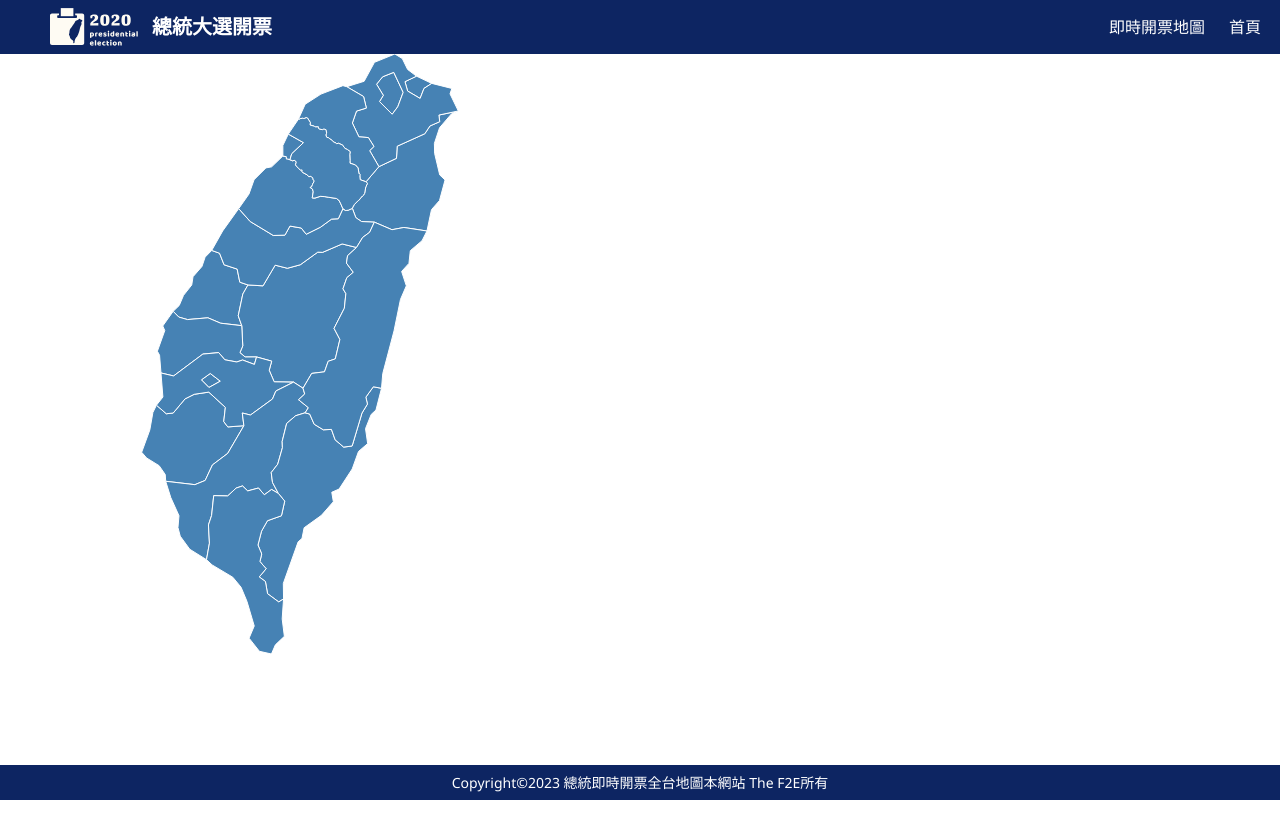
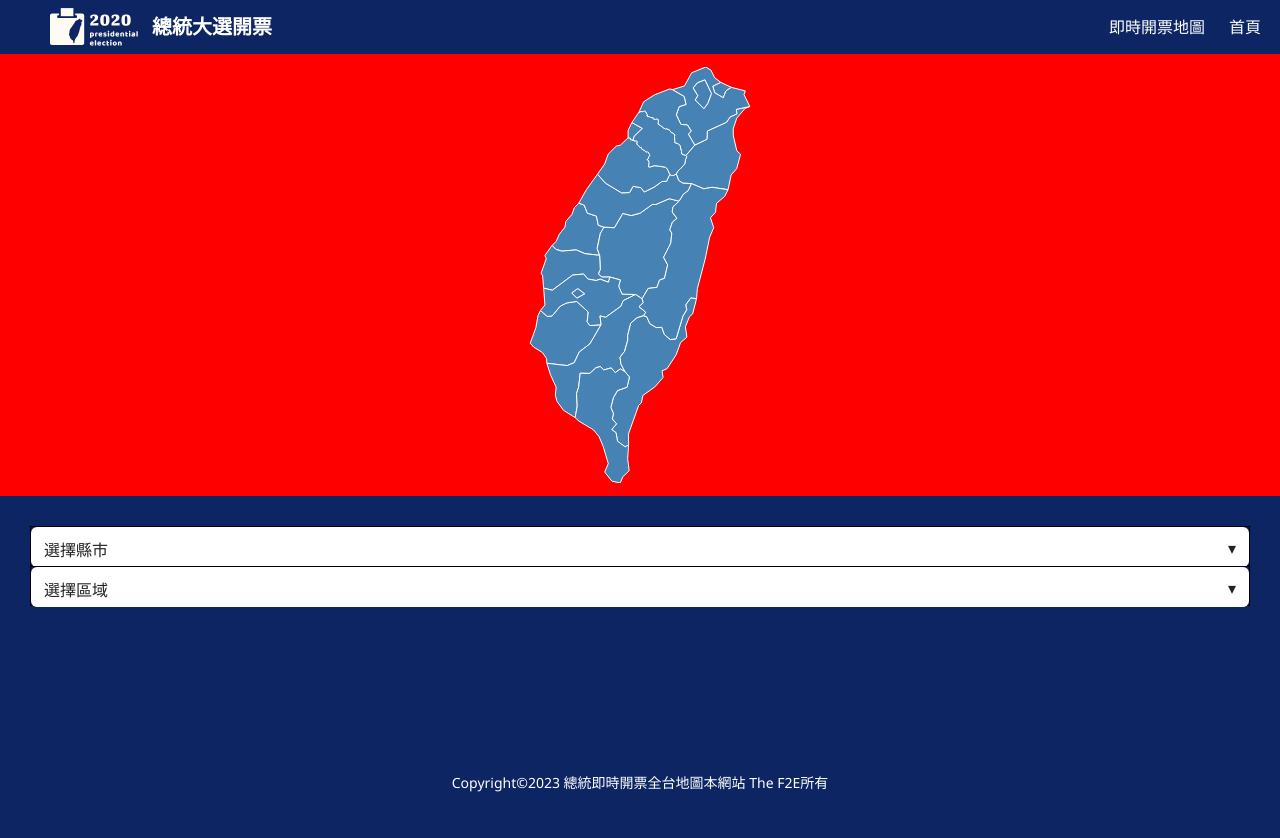
Before and after one commit to zim314/2023-F2E-Invoicing-System, a React (Vite) app: page / in a window 1280 px wide. Both pictures are taken after a click on the button 1100 px from the left and 426 px from the top of the page. Shown: the top 838 px of the page. Before the commit the page ends 800 px from the top, so only its background shows below. Built offline with nearby package versions, Linux system fonts and the light colour scheme.

Commit message:
feat: 🎸 新增 select 組件

```diff
--- /dev/null
+++ b/src/component/Select/index.scss
@@ -0,0 +1,43 @@
+%size {
+    width: 100%;
+    height: 40px;
+}
+
+%form {
+    padding: 10px 13px;
+}
+
+.select {
+    @extend %size;
+    position: absolute;
+    height: fit-content;
+
+    &__container {
+        @extend %size;
+        position: relative;
+        border: 1px solid black;
+    }
+
+    & button {
+        @extend %size;
+        @extend %form;
+        border: none;
+        background-color: #fff4d9;
+        text-align: start;
+        &:last-child {
+            border-radius: 0px 0px 6px 6px;
+        }
+        &:hover {
+            background-color: white;
+        }
+    }
+
+    &__value {
+        display: flex;
+        justify-content: space-between;
+
+        & > p {
+            display: block;
+        }
+    }
+}
--- /dev/null
+++ b/src/component/Select/index.tsx
@@ -0,0 +1,41 @@
+import './index.scss';
+import { useState } from 'react';
+
+const Select = ({ optionData, selectValue, updateSelect }: any) => {
+    const [openOption, setOpenOption] = useState(false);
+
+    const handleChangeSelect = (e: any) => {
+        setOpenOption(false);
+        updateSelect(e.target.value);
+    };
+
+    return (
+        <div className="select__container">
+            <div style={{ zIndex: openOption ? '1' : '0' }} className="select">
+                <button
+                    style={{
+                        borderRadius: openOption ? '6px 6px 0px 0px' : '6px',
+                        backgroundColor: openOption ? '#fff4d9' : 'white',
+                    }}
+                    className="select__value"
+                    onClick={() => setOpenOption(!openOption)}
+                >
+                    <p>{selectValue}</p>
+                    <p>▾</p>
+                </button>
+                {openOption &&
+                    optionData.map((option: any) => (
+                        <button
+                            key={option.value}
+                            value={option.value}
+                            onClick={handleChangeSelect}
+                        >
+                            {option.name}
+                        </button>
+                    ))}
+            </div>
+        </div>
+    );
+};
+
+export default Select;
--- /dev/null
+++ b/src/component/Select/optionData.ts
@@ -0,0 +1,11 @@
+export const counryData = [
+    { name: '台北市', value: '台北市' },
+    { name: '新北市', value: '新北市' },
+    { name: '高雄市', value: '高雄市' },
+];
+
+export const distData = [
+    { name: '松山區', value: '松山區' },
+    { name: '信義區', value: '信義區' },
+    { name: '大安區', value: '大安區' },
+];
--- a/src/page/OpenBallot/index.scss
+++ b/src/page/OpenBallot/index.scss
@@ -1,7 +1,16 @@
 .openBallpt {
 
-    &__wrapper {
-        background-color: rgb(255, 190, 190);
+    &__mapContainer {
+        background-color: red;
+        padding: 13px 0px;
         height: 100%;
+        min-height: 442px;
     }
 }
+
+.xxx {
+    width: 100%;
+    height: 400px;
+    background-color: #0D2562;
+    padding: 30px ;
+}
--- a/src/page/OpenBallot/index.tsx
+++ b/src/page/OpenBallot/index.tsx
@@ -1,9 +1,13 @@
 import './index.scss';
 import countryMap from '../../assets/map/countryMap.json';
 import DisplayMap from '../../component/DisplayMap';
-import { useRef, useState, useEffect } from 'react';
+import React, { useRef, useState, useEffect } from 'react';
+import Select from '../../component/Select';
+import { counryData, distData } from '../../component/Select/optionData';
 
 const OpenBallpt = () => {
+    const [counry, setCounry] = useState('選擇縣市');
+    const [dist, setDist] = useState('選擇區域');
     const [svgSize, setSvgSize] = useState({ width: 0, height: 0 });
     const mapContainerRef = useRef<HTMLDivElement>(null!);
 
@@ -11,7 +15,8 @@ const OpenBallpt = () => {
         const updateSvgSize = () => {
             const { width, height } =
                 mapContainerRef.current.getBoundingClientRect();
-            setSvgSize({ width, height });
+            //上下留白各13px 13+13=26
+            setSvgSize({ width, height: height - 26 });
         };
         updateSvgSize();
         window.addEventListener('resize', updateSvgSize);
@@ -20,11 +25,20 @@ const OpenBallpt = () => {
 
     return (
         <div>
-            <div
-                style={{ width: '600px', height: '600px' }}
-                ref={mapContainerRef}
-            >
+            <div className="openBallpt__mapContainer" ref={mapContainerRef}>
                 <DisplayMap geojson={countryMap} svgSize={svgSize} />
+            </div>
+            <div className="xxx">
+                <Select
+                    optionData={counryData}
+                    selectValue={counry}
+                    updateSelect={setCounry}
+                />
+                <Select
+                    optionData={distData}
+                    selectValue={dist}
+                    updateSelect={setDist}
+                />
             </div>
         </div>
     );
```
